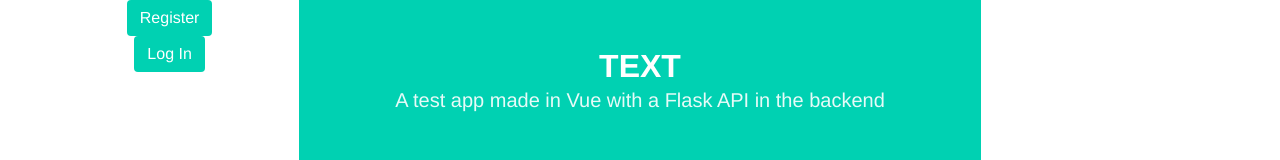
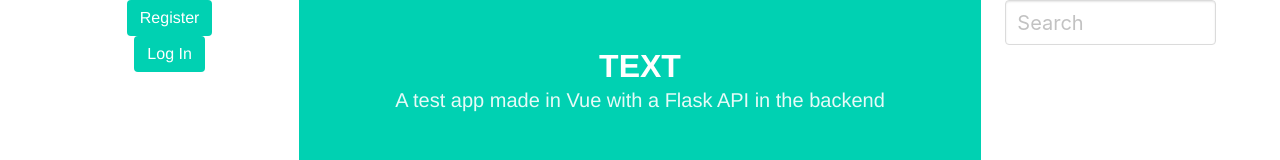
Before and after one commit to jnrdrgz/VueTextApp, a Vue app: page / in a window 1280 px wide. Shown: the top 160 px of the page. Built offline with nearby package versions, Linux system fonts and the light colour scheme; no server answers.

Commit message:
search component skeleton added

```diff
--- a/src/components/HomeComponent.vue
+++ b/src/components/HomeComponent.vue
@@ -43,7 +43,10 @@
 
 
 			<div class="column">
+				<SearchComponent/>
 
+
+			<!-- third column -->
 			</div>
 		 <!-- columns -->
 		</div>
@@ -56,12 +59,14 @@
 	import {getTextRoutine} from '../http-constants'
 	import NewTextComponent from './NewTextComponent.vue'
 	import ViewTextComponent from './ViewTextComponent.vue'
+	import SearchComponent from './SearchComponent.vue'
 
 	export default {
 		name: "HomeComponent",
 		components: {
 			NewTextComponent,
 			ViewTextComponent,
+			SearchComponent
 			//
 		},
 		data() {
--- /dev/null
+++ b/src/components/SearchComponent.vue
@@ -0,0 +1,16 @@
+<template>
+	<div id="search">
+			<div class="field">
+			<div class="control">
+				<input class="input is-medium" type="text" placeholder="Search">
+			</div>
+		</div>
+	</div>
+</template>
+
+<script>
+	export default {
+		name: "SearchComponent",
+
+	}
+</script>
--- a/src/components/ViewTextComponent.vue
+++ b/src/components/ViewTextComponent.vue
@@ -20,6 +20,8 @@
 					<br>
 					<!--{{created on}}-->
 					<time datetime="2016-1-1">{{text.texted_on}}</time>
+					<br>
+					<button v-if="user_id == text.user_id">ELIMINAR</button>
 				</div>
 			</div>
 		</div>
@@ -29,6 +31,9 @@
 <script>
 	export default {
 		name: "ViewTextComponent",
-		props: ['texts']
+		props: ['texts'],
+		data: () => ({
+			user_id: localStorage.getItem('user-id')
+		}),
 	}
 </script>
```
